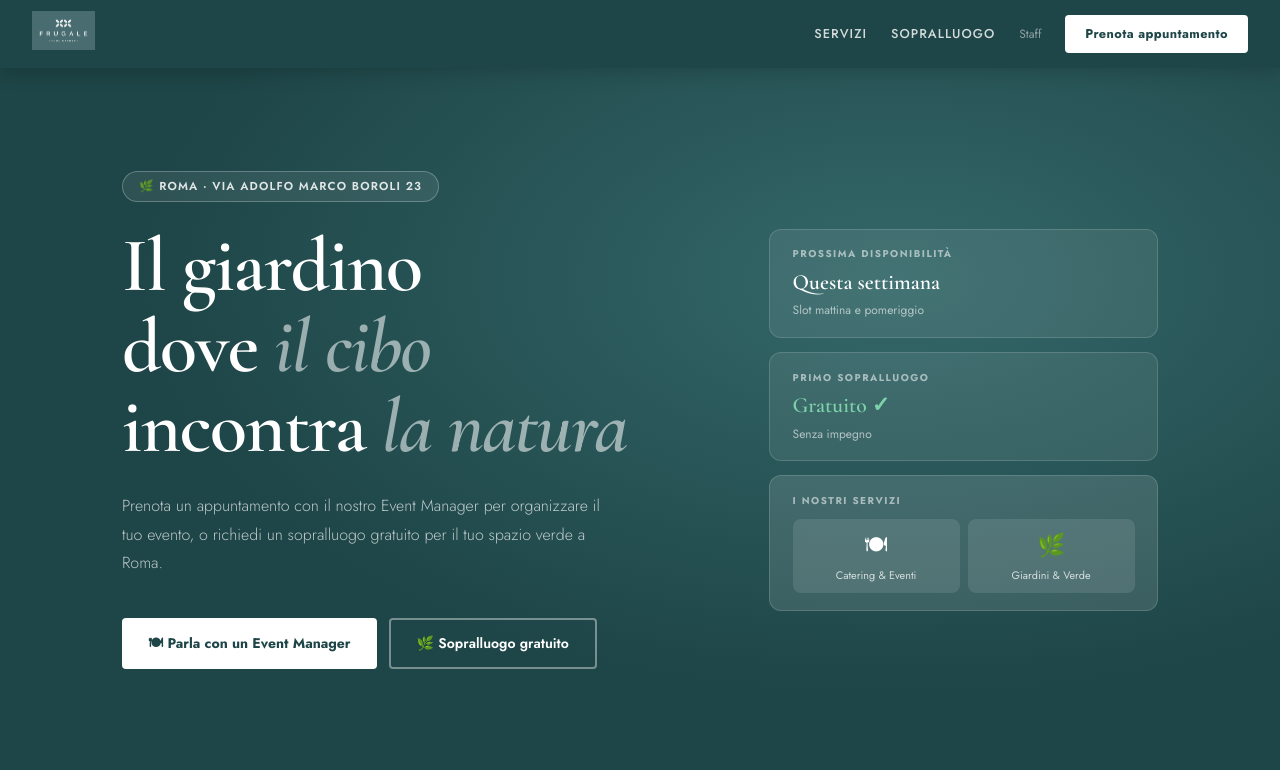
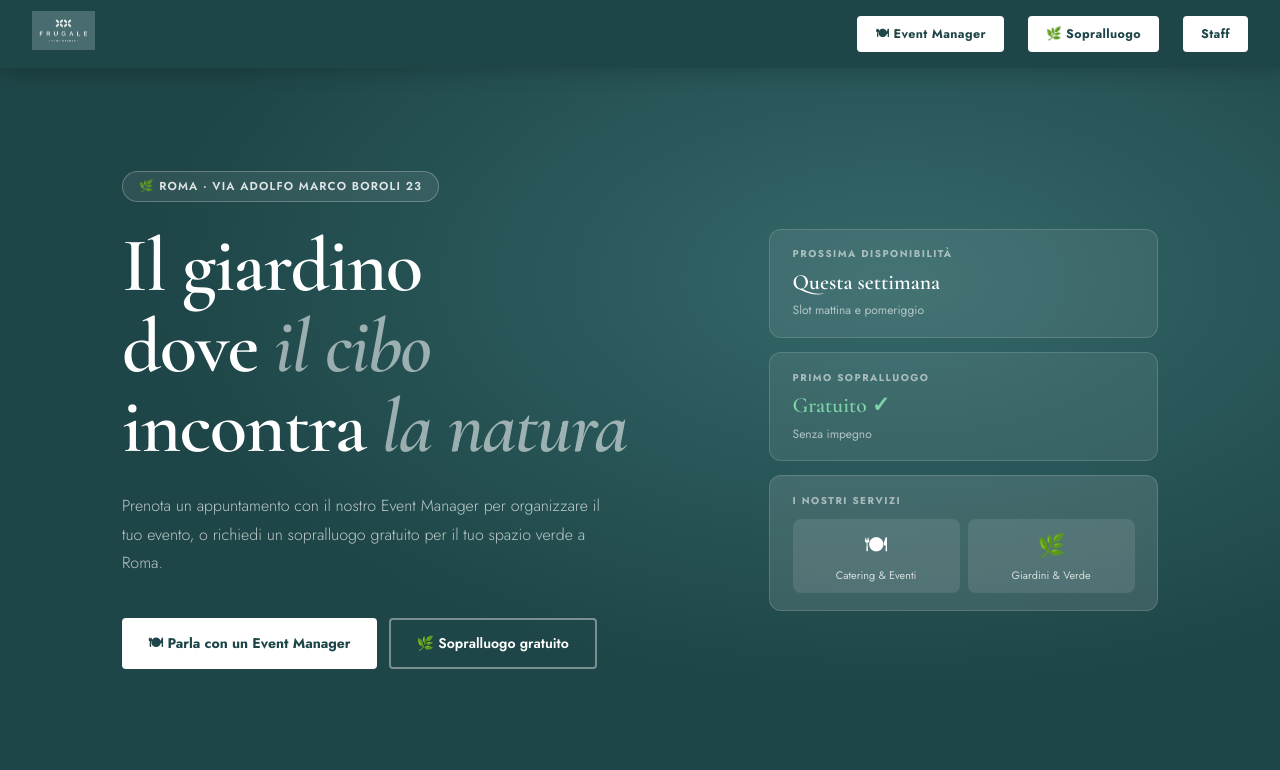
Before and after one commit to lucamessina90-hue/frugale-food-garden, a Next.js app: page / in a window 1280 px wide. Shown: the top 770 px of the page. Built offline with nearby package versions, Linux system fonts and the light colour scheme.

Commit message:
Fix nav 3 buttons

```diff
--- a/src/app/page.tsx
+++ b/src/app/page.tsx
@@ -16,8 +16,8 @@ export default function HomePage() {
           <Image src="/logo-white-teal.png" alt="Frugale Food Garden" width={140} height={40} style={{ objectFit: "contain", height: 40, width: "auto" }} />
         </Link>
         <div style={{ display: "flex", alignItems: "center", gap: "1.5rem" }}>
-          <Link href="/eventi" style={{ color: "rgba(255,255,255,0.8)", fontSize: "0.8rem", fontWeight: 500, letterSpacing: "0.08em", textTransform: "uppercase" }}>Servizi</Link><Link href="/giardino" style={{ color: "rgba(255,255,255,0.8)", fontSize: "0.8rem", fontWeight: 500, letterSpacing: "0.08em", textTransform: "uppercase" }}>Sopralluogo</Link><Link href="/staff" style={{ color: "rgba(255,255,255,0.5)", fontSize: "0.75rem" }}>Staff</Link>
-          <Link href="/eventi" style={{ padding: "9px 20px", borderRadius: 4, background: "white", color: "var(--teal-darker)", fontWeight: 700, fontSize: "0.8rem", letterSpacing: "0.03em" }}>Prenota appuntamento</Link>
+          <Link href="/eventi" style={{ padding: "9px 18px", borderRadius: 4, background: "white", color: "var(--teal-darker)", fontWeight: 700, fontSize: "0.78rem", letterSpacing: "0.03em" }}>🍽 Event Manager</Link><Link href="/giardino" style={{ padding: "9px 18px", borderRadius: 4, background: "white", color: "var(--teal-darker)", fontWeight: 700, fontSize: "0.78rem", letterSpacing: "0.03em" }}>🌿 Sopralluogo</Link><Link href="/staff" style={{ padding: "9px 18px", borderRadius: 4, background: "white", color: "var(--teal-darker)", fontWeight: 700, fontSize: "0.78rem", letterSpacing: "0.03em" }}>Staff</Link>
+
         </div>
       </nav>
 
```
